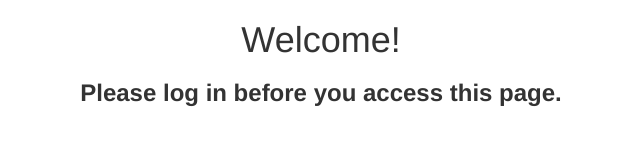
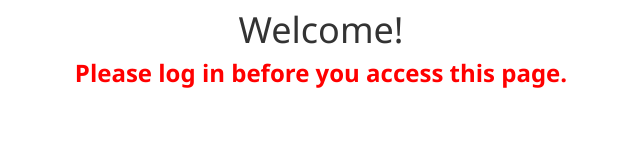
Before and after one commit to dchen97/HackMIT2016-StudentOrgApp, a plain HTML site: page public/invalid-access.html in a window 1280 px wide. Shown: the whole page, without its empty margins (319-959 px from the left). Drawn offline with Linux system fonts and the light colour scheme.

Commit message:
Make invalid access warning red

```diff
--- a/public/invalid-access.html
+++ b/public/invalid-access.html
@@ -2,6 +2,7 @@
 <head>
     <title>Student Organization App</title>
     <link rel="stylesheet" href="bootstrap.min.css">
+    <link rel="stylesheet" href="w3.css">
     <link rel = "stylesheet" href="style.css">
 
     <!--this stuff is for login UI-->
@@ -12,7 +13,7 @@
 <body>
     <div class = "container center">
         <h1>Welcome!</h1>
-        <h3><b>Please log in before you access this page.</b></h3>
+        <h3 style="color: red;"><b>Please log in before you access this page.</b></h3>
         <div id="firebaseui-auth-container"></div>
     </div>
 
```
